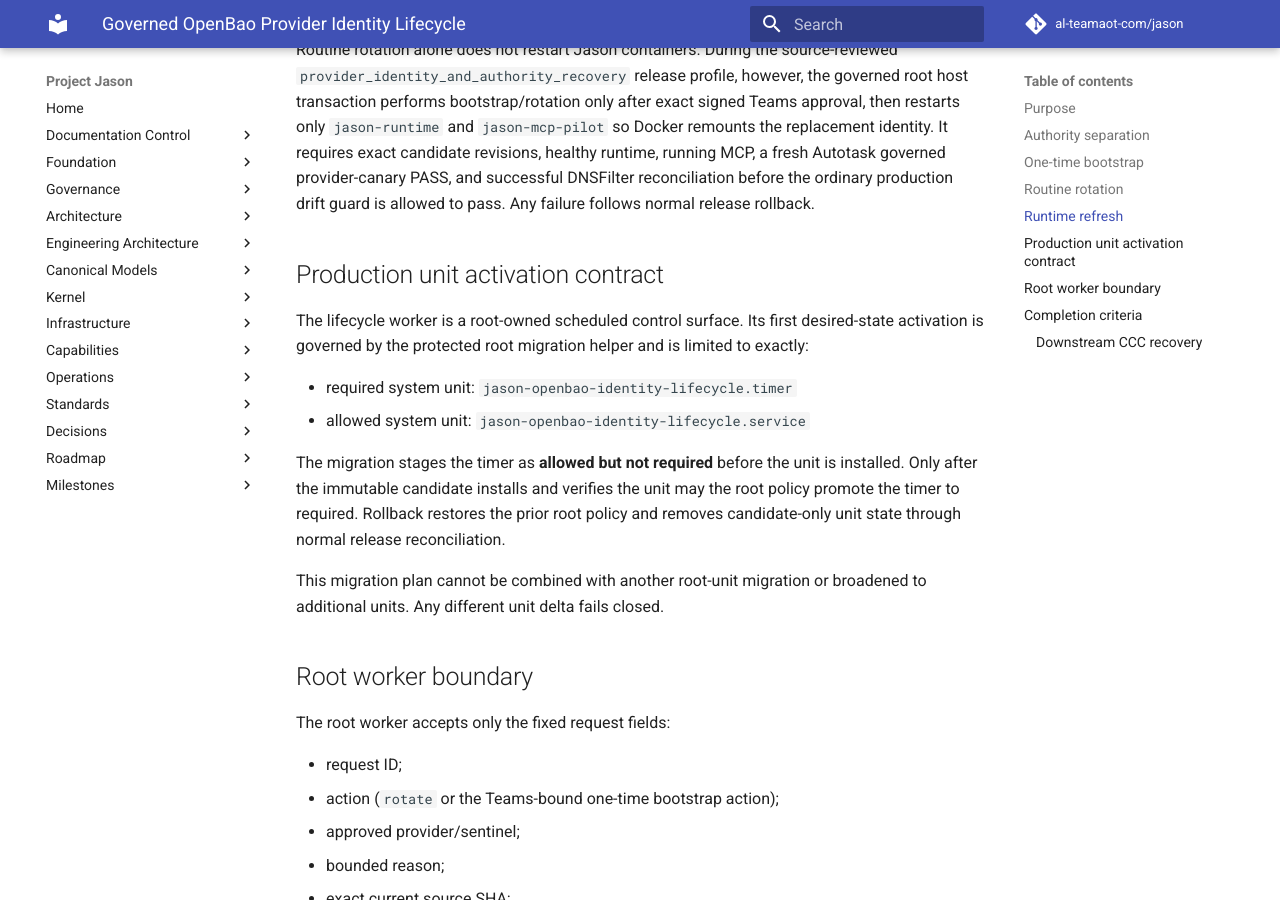
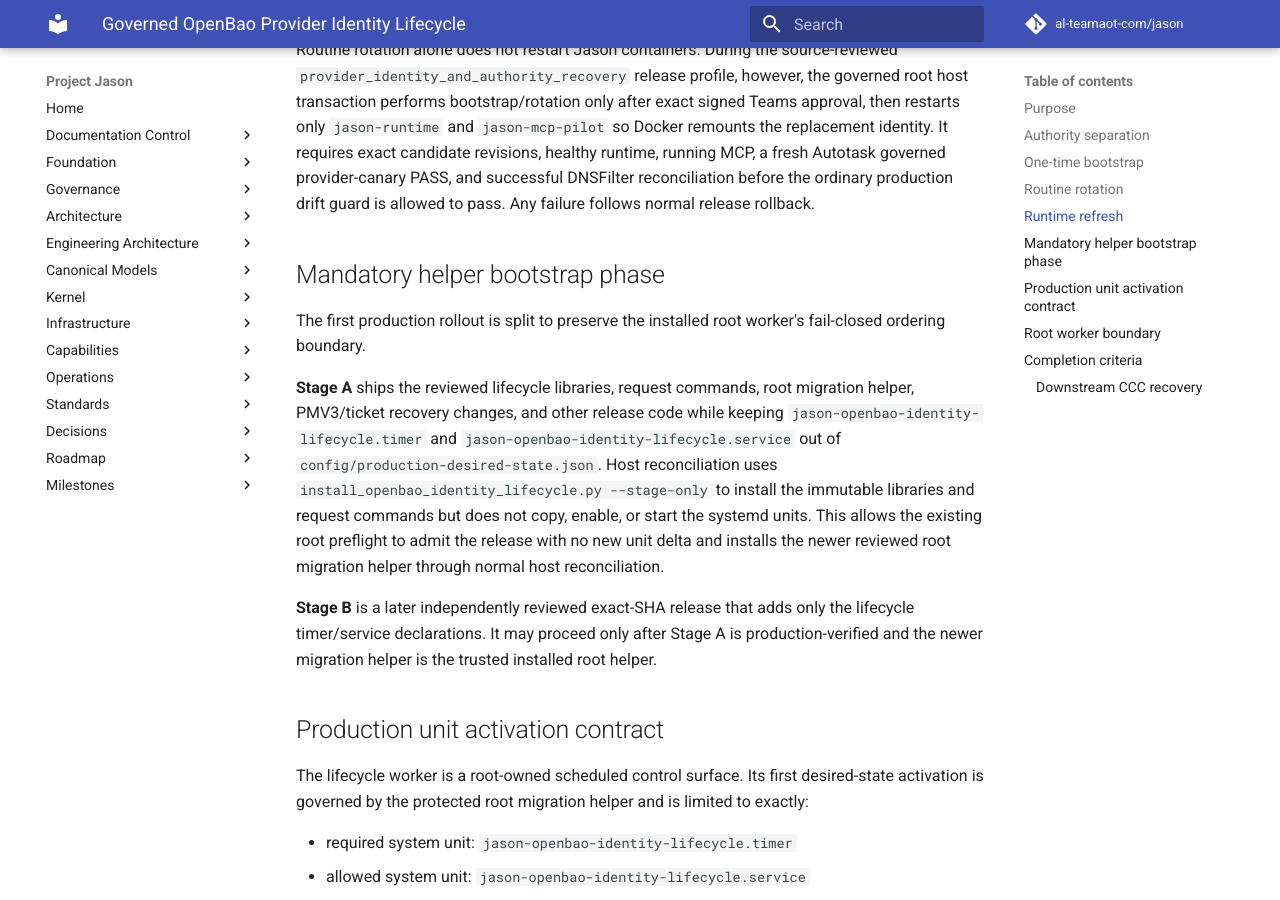
Before and after one commit to al-teamaot-com/jason, an MkDocs documentation site: the page built from docs/operations/OpenBao-Identity-Lifecycle.md, in a window 1280 px wide and 900 px high, scrolled down 2488 px. Built offline with MkDocs 1.6.1 and Material for MkDocs 9.7.7, drawn with Linux system fonts in a browser that asks for light colours; comment, search, counter and statistics services are not loaded.

Commit message:
Stage OpenBao lifecycle helper before unit activation

```diff
--- a/docs/operations/OpenBao-Identity-Lifecycle.md
+++ b/docs/operations/OpenBao-Identity-Lifecycle.md
@@ -75,6 +75,27 @@
 
 Routine rotation alone does not restart Jason containers. During the source-reviewed `provider_identity_and_authority_recovery` release profile, however, the governed root host transaction performs bootstrap/rotation only after exact signed Teams approval, then restarts only `jason-runtime` and `jason-mcp-pilot` so Docker remounts the replacement identity. It requires exact candidate revisions, healthy runtime, running MCP, a fresh Autotask governed provider-canary PASS, and successful DNSFilter reconciliation before the ordinary production drift guard is allowed to pass. Any failure follows normal release rollback.
 
+## Mandatory helper bootstrap phase
+
+The first production rollout is split to preserve the installed root worker's
+fail-closed ordering boundary.
+
+**Stage A** ships the reviewed lifecycle libraries, request commands, root
+migration helper, PMV3/ticket recovery changes, and other release code while
+keeping `jason-openbao-identity-lifecycle.timer` and
+`jason-openbao-identity-lifecycle.service` out of
+`config/production-desired-state.json`. Host reconciliation uses
+`install_openbao_identity_lifecycle.py --stage-only` to install the immutable
+libraries and request commands but does not copy, enable, or start the systemd
+units. This allows the existing root preflight to admit the release with no new
+unit delta and installs the newer reviewed root migration helper through normal
+host reconciliation.
+
+**Stage B** is a later independently reviewed exact-SHA release that adds only
+the lifecycle timer/service declarations. It may proceed only after Stage A is
+production-verified and the newer migration helper is the trusted installed
+root helper.
+
 ## Production unit activation contract
 
 The lifecycle worker is a root-owned scheduled control surface. Its first
```
Also changed, not shown: 4 other files.
